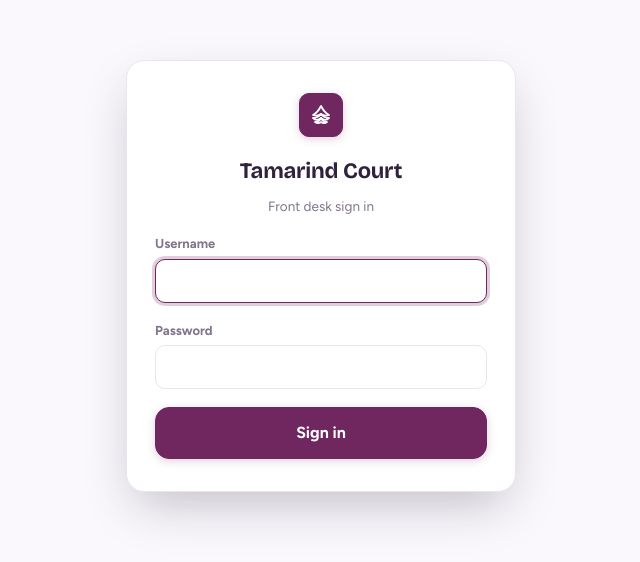
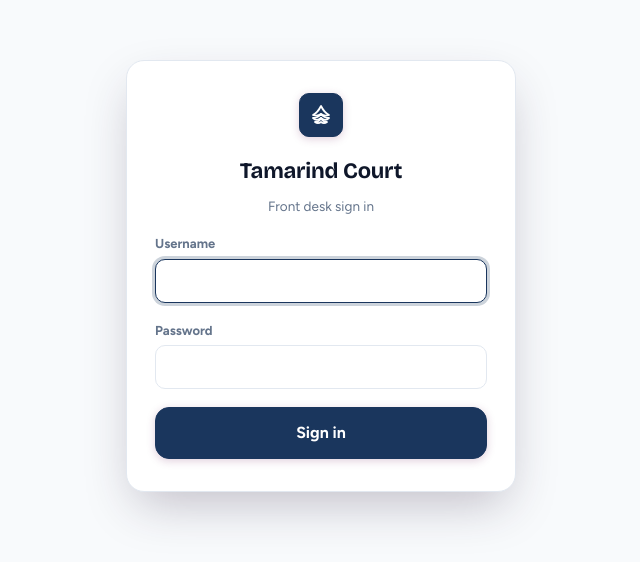
Before and after one commit to maddy408/Hotel_Booking, a React (Vite) app in the folder frontend/: page /login in a window 1280 px wide. Shown: the part 124-686 px from the top of the page, without its empty margins (319-959 px from the left). Built offline with nearby package versions, Linux system fonts and the light colour scheme.

Commit message:
Replace purple theme with premium dark navy blue primary color

```diff
--- a/frontend/index.html
+++ b/frontend/index.html
@@ -3,7 +3,7 @@
   <head>
     <meta charset="UTF-8" />
     <meta name="viewport" content="width=device-width, initial-scale=1.0, maximum-scale=1.0, user-scalable=no, viewport-fit=cover" />
-    <meta name="theme-color" content="#4A154B" />
+    <meta name="theme-color" content="#1A365D" />
     <meta name="apple-mobile-web-app-capable" content="yes" />
     <meta name="apple-mobile-web-app-status-bar-style" content="black-translucent" />
     <meta name="apple-mobile-web-app-title" content="Tamarind Court" />
--- a/frontend/src/styles/theme.css
+++ b/frontend/src/styles/theme.css
@@ -1,102 +1,102 @@
 /* ==========================================================================
    TAMARIND COURT HOTEL MANAGEMENT SYSTEM
    Centralized Theme Architecture - Single Source of Truth
-   Palette: Premium Plum, Deep Plum, Purple, Lavender & Crisp White
+   Palette: Premium Dark Navy Blue, Deep Ocean Blue, Slate & Crisp White
    ========================================================================== */
 
 :root {
   /* --------------------------------------------------------------------------
-     1. Brand & Primary Palette
+     1. Brand & Primary Palette (Classic Dark Blue Luxury Aesthetic)
      -------------------------------------------------------------------------- */
-  --color-primary: #70265F;
-  --color-primary-dark: #542047;
-  --color-primary-hover: #542047;
-  --color-primary-active: #3E1634;
-  --color-secondary: #87377D;
-  --color-secondary-hover: #70265F;
-  --color-secondary-light: #F1EAF8;
+  --color-primary: #1A365D;          /* Deep Regal Navy Blue */
+  --color-primary-dark: #0F2342;     /* Dark Midnight Blue */
+  --color-primary-hover: #152E52;    /* Dark Blue Hover */
+  --color-primary-active: #0B1930;   /* Deep Blue Active */
+  --color-secondary: #2B6CB0;        /* Royal Blue Secondary */
+  --color-secondary-hover: #1A365D;
+  --color-secondary-light: #EBF4FF;   /* Soft Ice Blue Tint */
 
   /* --------------------------------------------------------------------------
      2. Backgrounds & Surfaces
      -------------------------------------------------------------------------- */
-  --color-background: #FAF8FC;
+  --color-background: #F8FAFC;       /* Clean Cool Slate White */
   --color-surface: #FFFFFF;
-  --color-surface-secondary: #F1EAF8;
+  --color-surface-secondary: #F1F5F9;
   --color-card: #FFFFFF;
-  --color-card-secondary: #FAF6FD;
-  --color-card-border: #EAE4EF;
+  --color-card-secondary: #F8FAFC;
+  --color-card-border: #E2E8F0;
 
   /* Header & Navigation */
-  --color-header: #70265F;
-  --color-header-dark: #542047;
+  --color-header: #1A365D;
+  --color-header-dark: #0F2342;
   --color-header-text: #FFFFFF;
   --color-navigation: rgba(255, 255, 255, 0.16);
   --color-navigation-hover: rgba(255, 255, 255, 0.24);
   --color-navigation-active: #FFFFFF;
-  --color-navigation-active-text: #70265F;
+  --color-navigation-active-text: #1A365D;
 
   /* --------------------------------------------------------------------------
      3. Typography & Text Colors
      -------------------------------------------------------------------------- */
-  --color-text-primary: #30223D;
-  --color-heading: #30223D;
-  --color-text: #30223D;
-  --color-text-secondary: #81748C;
-  --color-muted: #81748C;
+  --color-text-primary: #0F172A;     /* Rich Dark Slate */
+  --color-heading: #0F172A;
+  --color-text: #1E293B;
+  --color-text-secondary: #64748B;
+  --color-muted: #64748B;
   --color-button-text: #FFFFFF;
 
   /* --------------------------------------------------------------------------
      4. Borders & Dividers
      -------------------------------------------------------------------------- */
-  --color-border: #EAE4EF;
-  --color-border-subtle: #F3EEF7;
-  --color-border-strong: #D6CBDD;
+  --color-border: #E2E8F0;
+  --color-border-subtle: #F1F5F9;
+  --color-border-strong: #CBD5E1;
 
   /* --------------------------------------------------------------------------
      5. Semantic Status Colors & Backgrounds (Exact Specification)
      -------------------------------------------------------------------------- */
   /* Available / Free (Green) */
-  --color-success: #218653;
-  --color-success-bg: #E9F6EF;
-  --color-success-border: #C2E5D2;
-  --color-success-text: #218653;
+  --color-success: #15803D;
+  --color-success-bg: #DCFCE7;
+  --color-success-border: #BBF7D0;
+  --color-success-text: #15803D;
 
   /* Booked (Amber) */
-  --color-warning: #B77920;
-  --color-warning-bg: #FFF3E4;
-  --color-warning-border: #F7DDB8;
-  --color-warning-text: #B77920;
+  --color-warning: #B45309;
+  --color-warning-bg: #FEF3C7;
+  --color-warning-border: #FDE68A;
+  --color-warning-text: #B45309;
 
   /* Occupied (Blue) */
-  --color-info: #3868A8;
-  --color-info-bg: #EAF1FC;
-  --color-info-border: #C8DBF6;
-  --color-info-text: #3868A8;
+  --color-info: #0284C7;
+  --color-info-bg: #E0F2FE;
+  --color-info-border: #BAE6FD;
+  --color-info-text: #0284C7;
 
-  /* Cleaning (Purple) */
-  --color-cleaning: #7853A2;
-  --color-cleaning-bg: #F1EBFA;
-  --color-cleaning-border: #DFCFF4;
-  --color-cleaning-text: #7853A2;
+  /* Cleaning (Slate Indigo) */
+  --color-cleaning: #4F46E5;
+  --color-cleaning-bg: #EEF2FF;
+  --color-cleaning-border: #E0E7FF;
+  --color-cleaning-text: #4F46E5;
 
   /* Repair / Maintenance (Red) */
-  --color-danger: #B43D50;
-  --color-danger-bg: #FCEBED;
-  --color-danger-border: #F5C7CE;
-  --color-danger-text: #B43D50;
+  --color-danger: #BE123C;
+  --color-danger-bg: #FFE4E6;
+  --color-danger-border: #FECDD3;
+  --color-danger-text: #BE123C;
 
-  /* Soft Lavender Accents */
-  --color-lavender-light: #F1EAF8;
-  --color-lavender: #E0D3EC;
-  --color-lavender-border: #EAE4EF;
-  --color-pink-light: #FAF0F5;
+  /* Soft Blue Accents */
+  --color-lavender-light: #F1F5F9;
+  --color-lavender: #E2E8F0;
+  --color-lavender-border: #CBD5E1;
+  --color-pink-light: #F8FAFC;
 
   /* --------------------------------------------------------------------------
      6. Feedback & Interaction
      -------------------------------------------------------------------------- */
   --color-focus: var(--color-primary);
-  --color-focus-ring: rgba(112, 38, 95, 0.22);
-  --color-scrim: rgba(48, 34, 61, 0.45);
+  --color-focus-ring: rgba(26, 54, 93, 0.22);
+  --color-scrim: rgba(15, 23, 42, 0.55);
 
   /* --------------------------------------------------------------------------
      7. Radii & Dimensions
```
Also changed, not shown: frontend/public/manifest.json.
